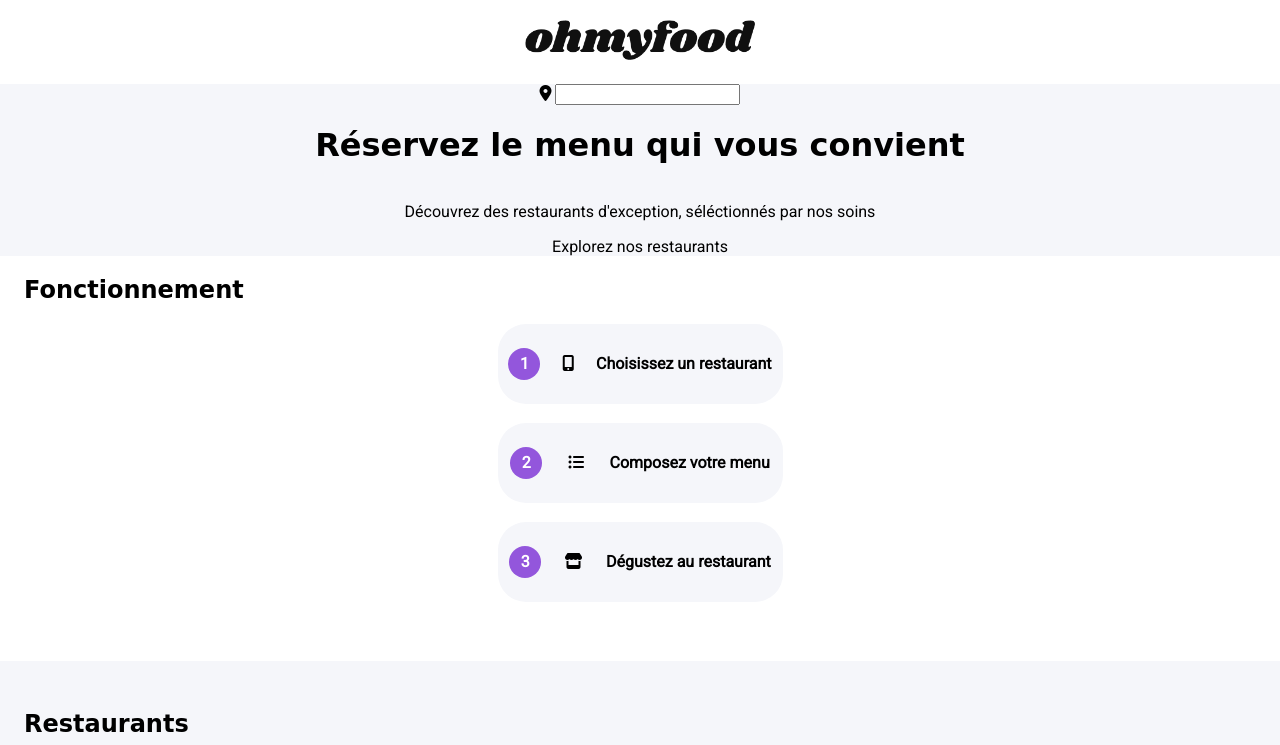
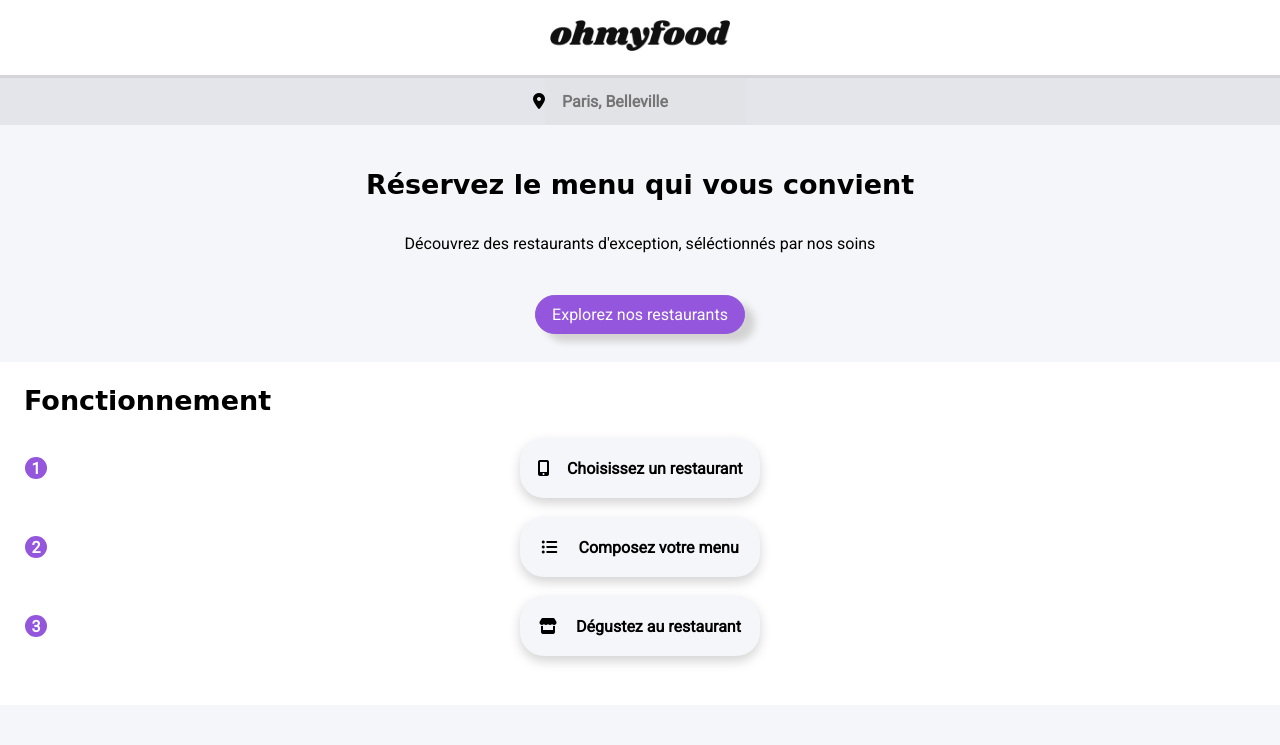
Before and after one commit to Halcisse/Halimatoucisse_3_OHMYFOOD, a plain HTML site: page index.html in a window 1280 px wide. Shown: the top 745 px of the page. Drawn offline with Linux system fonts and the light colour scheme; a web font is replaced by a local one.

Commit message:
accueil ok en css sauf anmation + btn fct a revoir

```diff
--- a/index.html
+++ b/index.html
@@ -36,14 +36,23 @@
     </header>
     <div class="blocs-contener">
       <div class="explore-contener">
-        <div class="Localisation">
+        <div class="localisation">
           <a class="localisation-icon" href="#">
             <i class="fas fa-map-marker-alt"></i>
           </a>
-          <input class="rechercher" />
+          <input
+            type="search"
+            name="rechercher"
+            id="rechercher"
+            placeholder="Paris, Belleville"
+          />
         </div>
-        <h1>Réservez le menu qui vous convient</h1>
-        <p>Découvrez des restaurants d'exception, séléctionnés par nos soins</p>
+        <div class="titres">
+          <h1>Réservez le menu qui vous convient</h1>
+          <p>
+            Découvrez des restaurants d'exception, séléctionnés par nos soins
+          </p>
+        </div>
         <a class="btn-explore" href="#">Explorez nos restaurants</a>
       </div>
       <div class="fonctionnement-contener">
--- a/styles.css
+++ b/styles.css
@@ -1,5 +1,6 @@
 @import url("https://fonts.googleapis.com/css2?family=Roboto&display=swap");
 @import url("https://fonts.googleapis.com/css2?family=Shrikhand&display=swap");
+
 * {
   box-sizing: border-box;
 }
@@ -8,18 +9,16 @@
   width: 100%;
   margin: 0 auto;
 }
-
 h1,
 h2 {
   font-family: "Shrikhand", cursive;
+  font-size: 27px;
 }
 a {
   text-decoration: none;
   color: black;
 }
-
-/*A CODER EN MOBILE FIRST*/
-
+/*MOBILE FIRST*/
 /*HEADER*/
 
 header {
@@ -28,7 +27,7 @@
   padding: 20px 0;
 }
 .logo img {
-  width: 230px;
+  width: 180px;
 }
 /*MAIN*/
 h2 {
@@ -39,15 +38,50 @@
 .explore-contener {
   display: flex;
   flex-direction: column;
+  align-items: center;
+  background-color: #f5f6fa;
+  padding-bottom: 28px;
+}
+.localisation {
+  border-top: 3px solid #b4b4b857;
+  display: flex;
   justify-content: center;
   align-items: center;
-  background-color: #f5f6fa;
+  background-color: #e1e3e7d5;
   width: 100%;
 }
 
+.localisation-icon {
+  font-size: 16px;
+}
+input {
+  background-color: #e1e3e7d5;
+  padding-left: 17px;
+  border: transparent;
+  font-family: "roboto";
+  font-size: 16px;
+  color: black;
+  font-weight: bold;
+  height: 47px;
+}
+.titres {
+  display: flex;
+  flex-direction: column;
+  justify-content: center;
+  align-items: center;
+  padding: 26px;
+}
+.btn-explore {
+  background-color: #9356dc;
+  border: 1px solid #9356dc;
+  color: white;
+  border-radius: 25px;
+  padding: 9px 16px;
+  box-shadow: 10px 8px 7px lightgrey;
+}
 /*BLOC FONCTIONNEMENT*/
 .fonctionnement-contener {
-  padding-bottom: 40px;
+  padding-bottom: 30px;
 }
 .btn-contener {
   display: flex;
@@ -56,32 +90,41 @@
 }
 .btn {
   display: flex;
-  justify-content: space-around;
+  justify-content: space-evenly;
   align-items: center;
   background-color: #f5f6fa;
-  width: 285px;
-  height: 80px;
+  width: 240px;
+  height: 60px;
   margin-bottom: 19px;
-  border-radius: 28px;
+  border-radius: 24px;
   font-weight: bold;
+  box-shadow: 0px 5px 12px lightgrey;
 }
-
 .btn-number {
+  position: absolute;
+  left: 25px;
   background-color: #9356dc;
   border-radius: 50%;
-  height: 32px;
-  width: 32px;
+  height: 22px;
+  width: 22px;
   color: white;
   display: flex;
   align-items: center;
   justify-content: center;
 }
+
+.btn-contener a:hover {
+  background-color: #e4d9f1;
+}
+
+.btn-contener a:hover .btn-icon {
+  color: #9356dc;
+}
 /*BLOC RESTAURANT*/
 .restaurant-contener {
   background-color: #f5f6fa;
-  padding: 30px 0;
+  padding: 20px 0;
 }
-
 .cards-contener {
   display: flex;
   flex-direction: column;
```
